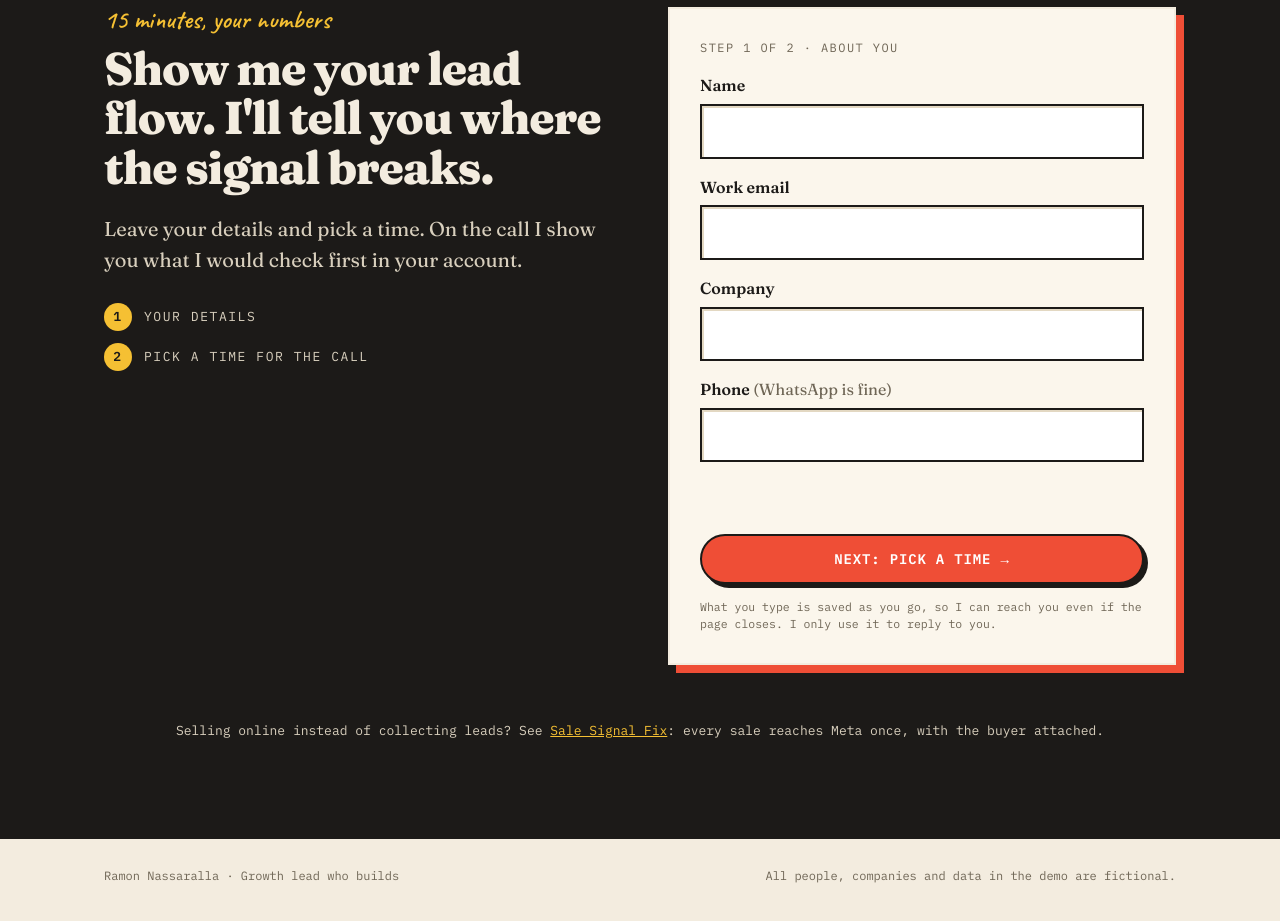
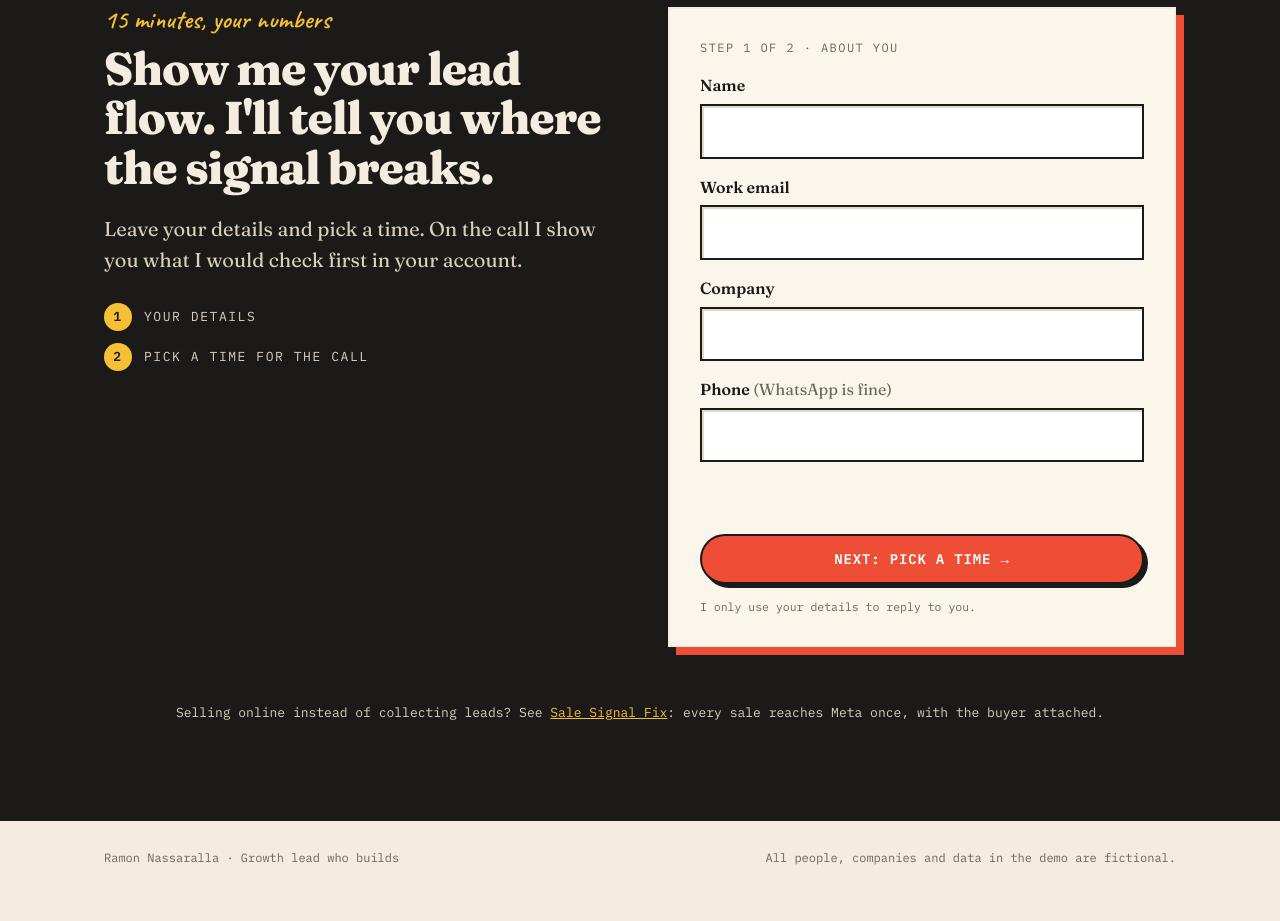
Before and after one commit to Ramon-nassa/Ramon-nassa.github.io, a plain HTML site: page lead-signal-engine/index.html in a window 1280 px wide. Shown: the part 8249-9170 px from the top of the page. Drawn offline with Linux system fonts and the light colour scheme.

Commit message:
Lead Signal Engine: shorter note under the form
Co-Authored-By: Claude Opus 5.5 <noreply@anthropic.com>

```diff
--- a/lead-signal-engine/index.html
+++ b/lead-signal-engine/index.html
@@ -528,7 +528,7 @@ footer .wrap{display:flex;justify-content:space-between;gap:16px;flex-wrap:wrap}
         <div class="f"><label for="f-phone">Phone <span class="mute">(WhatsApp is fine)</span></label><input id="f-phone" name="phone" type="tel" autocomplete="tel"></div>
         <p class="form-err" id="formErr" role="alert"></p>
         <button class="btn btn-red" type="submit">Next: pick a time &#8594;</button>
-        <small class="privacy">What you type is saved as you go, so I can reach you even if the page closes. I only use it to reply to you.</small>
+        <small class="privacy">I only use your details to reply to you.</small>
       </form>
       <div id="bookStep" hidden>
         <span class="mono mute step-tag">Step 2 of 2 · pick a time</span>
```
